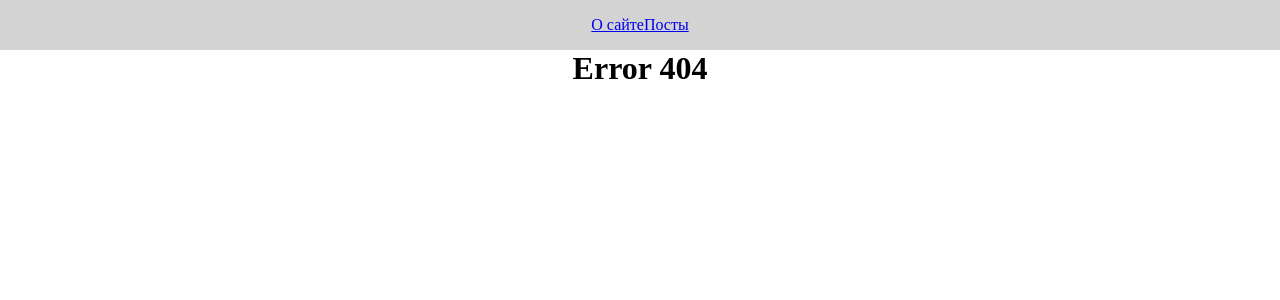
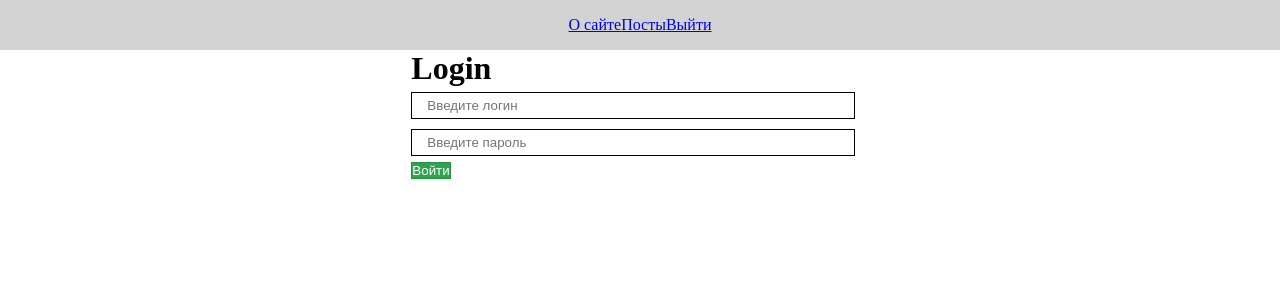
Before and after one commit to SeniorEmil/learn_react, a React (Create React App) app in the folder app/: page /login in a window 1280 px wide. Before the commit this address led to /error. Shown: the top 300 px of the page. Built offline with nearby package versions, Linux system fonts and the light colour scheme.

Commit message:
add login

```diff
--- a/app/src/App.jsx
+++ b/app/src/App.jsx
@@ -1,15 +1,22 @@
-import React from 'react'
+import React, {useState} from 'react'
 import './styles/App.css';
 import { BrowserRouter } from 'react-router-dom'
 import NavBar from './components/UI/NavBar/NavBar';
 import AppRouter from './components/AppRouter';
+import { AuthContext } from './context';
 
 function App() {
+  const [isAuth, setIsAuth] = useState(false);
   return (
-    <BrowserRouter>
-      <NavBar />
-      <AppRouter />
-    </BrowserRouter>
+    <AuthContext.Provider value={{
+      isAuth,
+      setIsAuth
+    }}>
+      <BrowserRouter>
+        <NavBar />
+        <AppRouter />
+      </BrowserRouter>
+    </AuthContext.Provider>
   )
 }
 
--- a/app/src/components/AppRouter.jsx
+++ b/app/src/components/AppRouter.jsx
@@ -1,22 +1,38 @@
-import React from 'react';
+import React, {useContext} from 'react';
 import { Routes, Route, Navigate } from 'react-router-dom'
-import About from '../pages/About'
-import Error from '../pages/Error';
-import PostIdPage from '../pages/PostIdPage';
-import Posts from '../pages/Posts';
+import { privateRoutes, publicRoutes } from '../router';
+import { AuthContext } from './../context/index';
 
 
 const AppRouter = () => {
+    const {isAuth} = useContext(AuthContext)
     return (
-        <Routes>
-            <Route path='/' element={<h1>Главная</h1>} />
-            <Route path='/about' element={<About />} />
-            {/* exact нужен чтобы различать posts */}
-            <Route exact path='/posts' element={<Posts />} />
-            <Route exact path='/posts/:id' element={<PostIdPage />} />
-            <Route path='/error' element={<Error />} />
-            <Route path="*" element={<Navigate to="/error" />} />
-        </Routes>
+        isAuth
+            ? <Routes>
+                {privateRoutes.map((route, index) =>
+                    <Route
+                        element={route.element}
+                        // element={<About />}
+                        path={route.path}
+                        exact={route.exact}
+                        key={index}
+                    />
+                )}
+                <Route path="*" element={<Navigate to="/posts" />} />
+            </Routes>
+            : <Routes>
+                {publicRoutes.map((route, index) =>
+                    <Route
+                        element={route.element}
+                        // element={<About />}
+                        path={route.path}
+                        exact={route.exact}
+                        key={index}
+                    />
+                )}
+                <Route path="*" element={<Navigate to="/login" />} />
+            </Routes>
+
     );
 };
 
--- a/app/src/components/UI/NavBar/NavBar.jsx
+++ b/app/src/components/UI/NavBar/NavBar.jsx
@@ -1,14 +1,23 @@
-import React from 'react';
+import React, {useContext} from 'react';
 import PropTypes from 'prop-types';
 import { Link } from 'react-router-dom';
 import cl from './NavBarModule.module.css'
+import { AuthContext } from '../../../context';
+import AppRouter from './../../AppRouter';
 
 const NavBar = () => {
+    const {isAuth, setIsAuth} = useContext(AuthContext)
+
+    const exit = () =>{
+        setIsAuth(false)
+    }
     return (
         <div className={cl.navBar}>
             <div className={cl.navBarLinks}>
                 <Link to="/about">О сайте</Link>
                 <Link to="/posts">Посты</Link>
+
+                <Link onClick={exit} to="/login">Выйти</Link>
             </div>
         </div>
     );
--- /dev/null
+++ b/app/src/context/index.js
@@ -0,0 +1,3 @@
+import { createContext } from "react"
+
+export const AuthContext = createContext(null)
--- /dev/null
+++ b/app/src/pages/Login.jsx
@@ -0,0 +1,27 @@
+import React, {useContext} from 'react';
+import PropTypes from 'prop-types';
+import MyInput from './../components/UI/input/MyInput';
+import MyButton from './../components/UI/button/MyButton';
+import { AuthContext } from './../context/index';
+
+const Login = () => {
+    const {isAuth, setIsAuth} = useContext(AuthContext)
+
+    const login = event =>{
+        event.preventDefault()
+        setIsAuth(true)
+    }
+
+    return (
+        <div>
+            <h1>Login</h1>
+            <form onSubmit={login}>
+                <MyInput type="text" placeholder='Введите логин'/>
+                <MyInput type="password" placeholder='Введите пароль'/>
+                <MyButton>Войти</MyButton>
+            </form>
+        </div>
+    );
+};
+
+export default Login;
--- /dev/null
+++ b/app/src/router/index.js
@@ -0,0 +1,14 @@
+import About from '../pages/About';
+import Posts from '../pages/Posts';
+import PostIdPage from '../pages/PostIdPage';
+import Login from '../pages/Login';
+
+export const privateRoutes = [
+    {path: '/about', element: <About />, exact: true},
+    {path: '/posts', element: <Posts />, exact: true},
+    {path: '/posts/:id', element: <PostIdPage />, exact: true},
+]
+
+export const publicRoutes = [
+    {path: '/login', element: <Login />, exact: true},
+]
```
